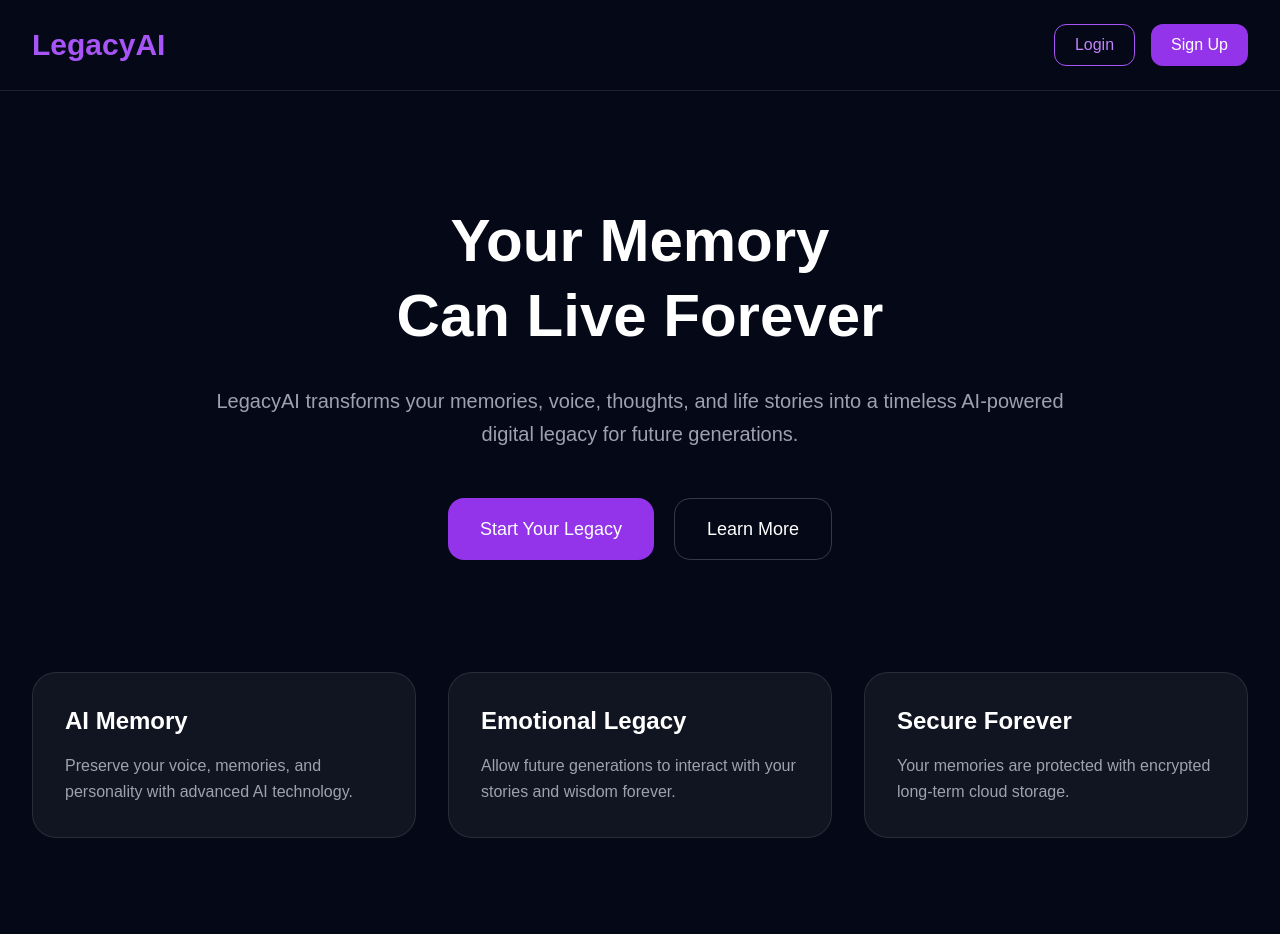
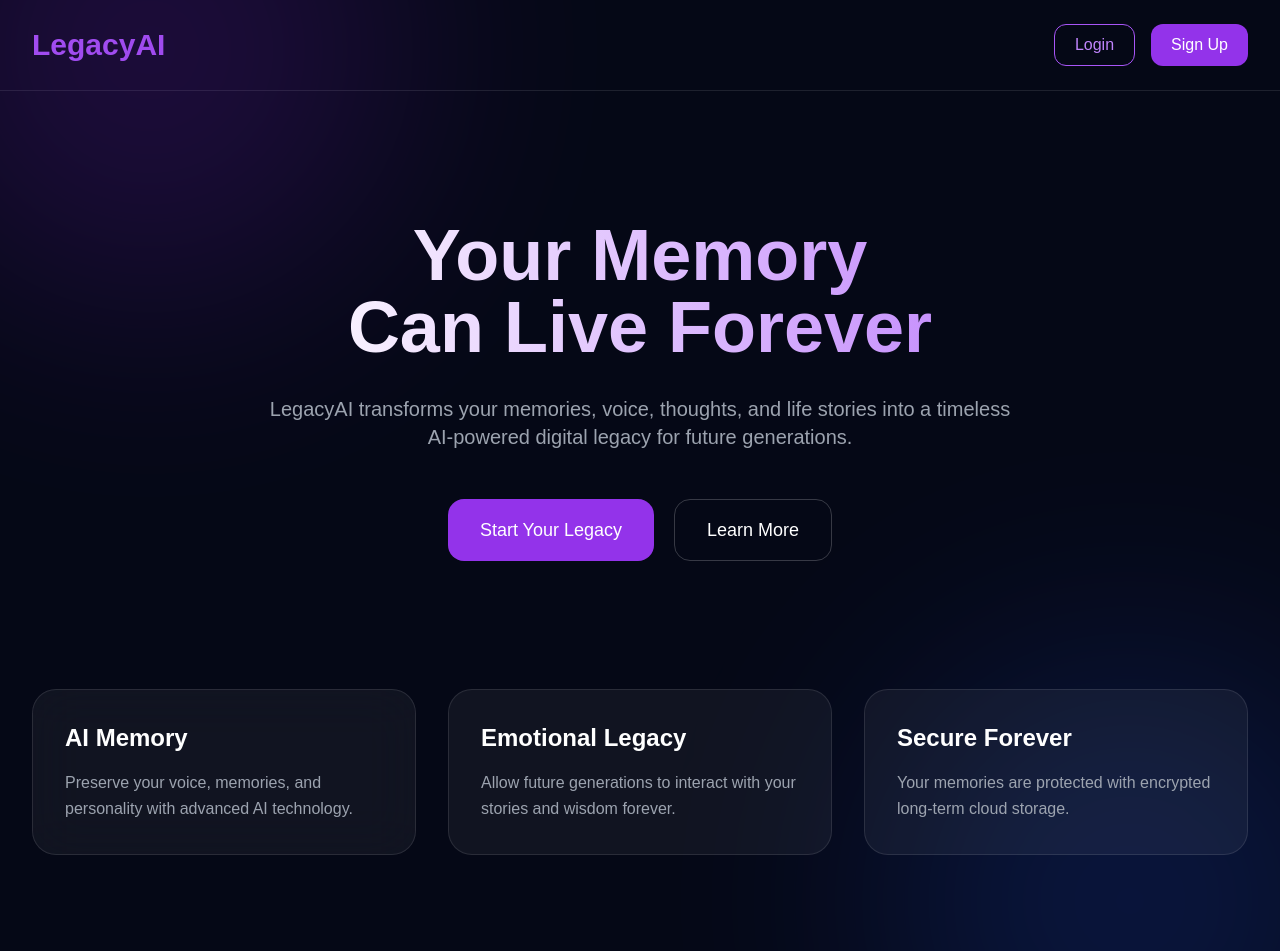
Before and after one commit to legacyaiapp1199-ship-it/legacyai, a React (Vite) app: page / in a window 1280 px wide. Built offline with nearby package versions, Linux system fonts and the light colour scheme.

Commit message:
Update App.jsx

```diff
--- a/src/App.jsx
+++ b/src/App.jsx
@@ -1,7 +1,10 @@
 export default function App() {
   return (
-    <div className="bg-[#050816] text-white min-h-screen">
+    <div className="bg-[#050816] text-white min-h-screen overflow-hidden relative">
+      {/* Background Glow */}
+<div className="absolute top-[-200px] left-[-100px] w-[500px] h-[500px] bg-purple-700 opacity-20 blur-[120px] rounded-full"></div>
 
+<div className="absolute bottom-[-200px] right-[-100px] w-[500px] h-[500px] bg-blue-700 opacity-20 blur-[120px] rounded-full"></div>
       {/* Navbar */}
       <nav className="flex items-center justify-between px-8 py-6 border-b border-white/10">
         <h1 className="text-3xl font-bold text-purple-500">
@@ -20,15 +23,15 @@ export default function App() {
       </nav>
 
       {/* Hero Section */}
-      <section className="flex flex-col items-center justify-center text-center px-6 py-28">
+      <section className="relative flex flex-col items-center justify-center text-center px-6 py-32">
 
         <div className="max-w-4xl">
-          <h2 className="text-6xl font-extrabold leading-tight">
+          <h2 className="text-5xl md:text-7xl font-extrabold leading-tight bg-gradient-to-r from-white to-purple-400 bg-clip-text text-transparent">
             Your Memory <br />
             Can Live Forever
           </h2>
 
-          <p className="text-gray-400 text-xl mt-8 leading-relaxed">
+          <p className="text-gray-400 text-lg md:text-xl mt-8 leading-relaxed max-w-3xl">
             LegacyAI transforms your memories, voice,
             thoughts, and life stories into a timeless
             AI-powered digital legacy for future generations.
@@ -48,9 +51,9 @@ export default function App() {
       </section>
 
       {/* Features */}
-      <section className="grid md:grid-cols-3 gap-8 px-8 pb-24">
+      <section className="grid md:grid-cols-3 gap-8 px-8 pb-24 relative z-10">
 
-        <div className="bg-white/5 border border-white/10 rounded-3xl p-8">
+        <div className="bg-white/5 backdrop-blur-xl border border-white/10 rounded-3xl p-8 hover:border-purple-500/40 hover:scale-105 transition duration-300">
           <h3 className="text-2xl font-bold mb-4">
             AI Memory
           </h3>
```
